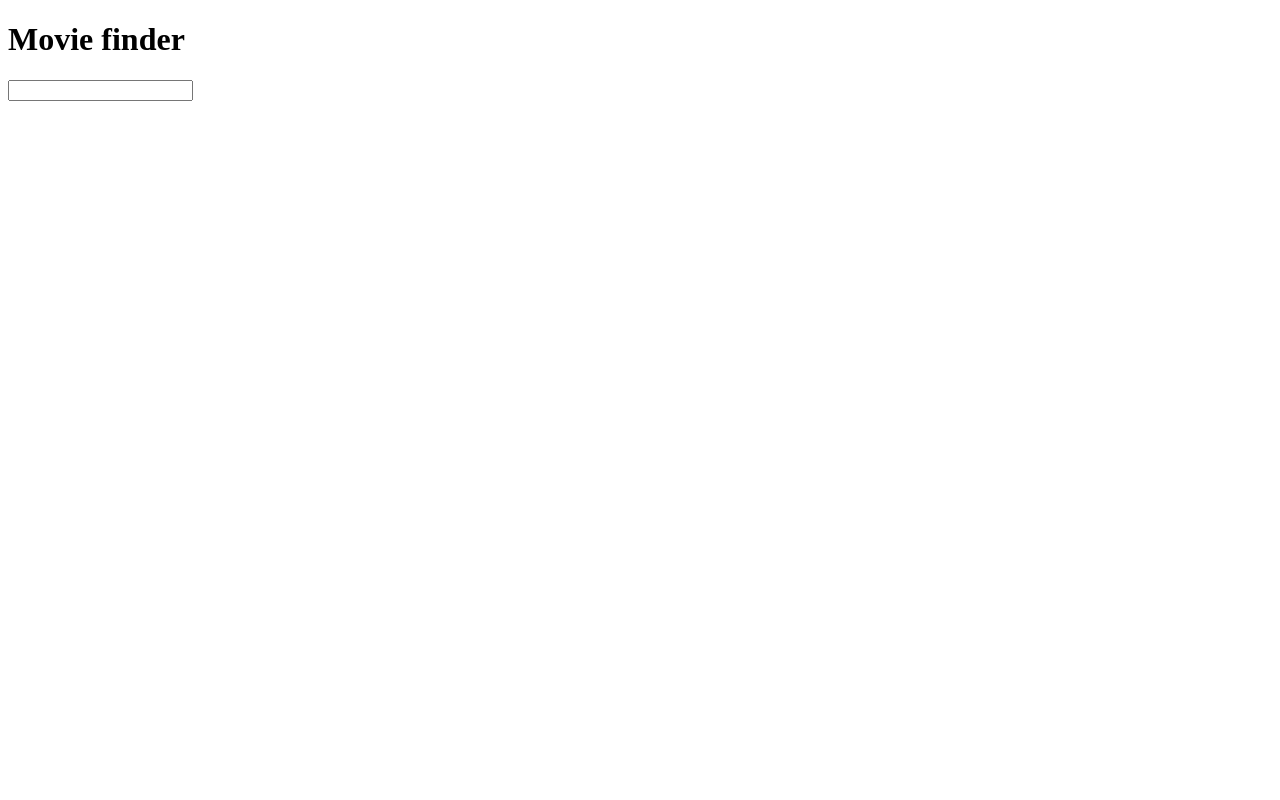
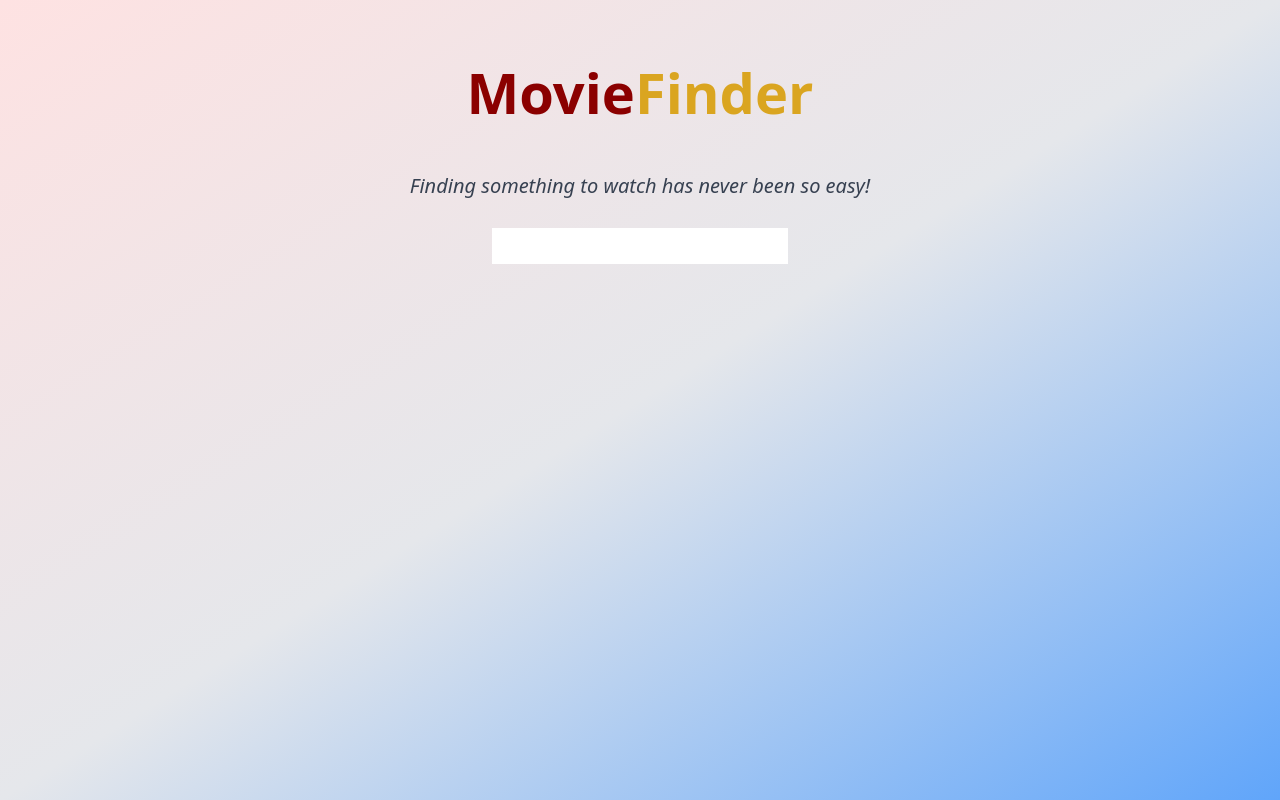
Before and after one commit to kabdomora/Grp6Proj1, a plain HTML site: page index.html in a window 1280 px wide. Drawn offline with nearby package versions, Linux system fonts and the light colour scheme.

Commit message:
established working tailwind using cdn, and basic tailwind design

```diff
--- a/index.html
+++ b/index.html
@@ -1,19 +1,65 @@
 <!DOCTYPE html>
 <html lang="en">
+
 <head>
     <meta charset="UTF-8">
     <meta http-equiv="X-UA-Compatible" content="IE=edge">
+    <meta name="description" content="Free, Movie reccomendations, user input">
     <meta name="viewport" content="width=device-width, initial-scale=1.0">
+
+
     <link rel="stylesheet" href="style.css">
+    <script src="https://cdn.tailwindcss.com?plugins=typography,line-clamp"></script>
+
+    <script>
+      tailwind.config = {
+        theme: {
+          extend: {
+            colors: {
+              clifford: '#da373d'
+            }
+          }
+        }
+      }
+    </script>
+    <style type="text/tailwindcss">
+      @layer components {
+        .bg-primary {
+          @apply bg-gradient-to-br
+      from-red-100
+      to-blue-400
+      via-gray-200;
+        }
+      }
+    </style>
+
     <title>Movie Finder</title>
 </head>
+
 <body>
-    <h1>Movie finder</h1>
-    <form action="">
-        <label for="movie-name"></label>
-        <input type="text" name="" id="movie-name">
-    </form>
+  <center>
+    <div class="w-full h-screen bg-primary p-16">
+
+  <header>
+    <div class="prose prose-xl">
+        <h1>
+          <span style="color:darkred">Movie</span><span style="color:goldenrod">Finder</span>
+        </h1>
+
+    <p class="italic", "text-small" >Finding something to watch has never been so easy!</p>
+
+  <form action="">
+    <label for="movie-name"></label>
+    <input type="text" name="" id="movie-name">
+  </form>
+</header>
+
+  </center>
+    </div>
+    </div>
+</body>
 
 
-</body>
+<script src="script.js"></script>
+
 </html>
--- a/style.css
+++ b/style.css
@@ -0,0 +1,18 @@
+
+@layer components {
+  .bg-primary {
+    @apply bg-gradient-to-br
+from-red-100
+to-blue-400
+via-gray-200;
+  }
+}
+
+
+
+
+
+.shadow {
+    shadow-md
+    shadow:[#1DA1F2]/40
+}
```
